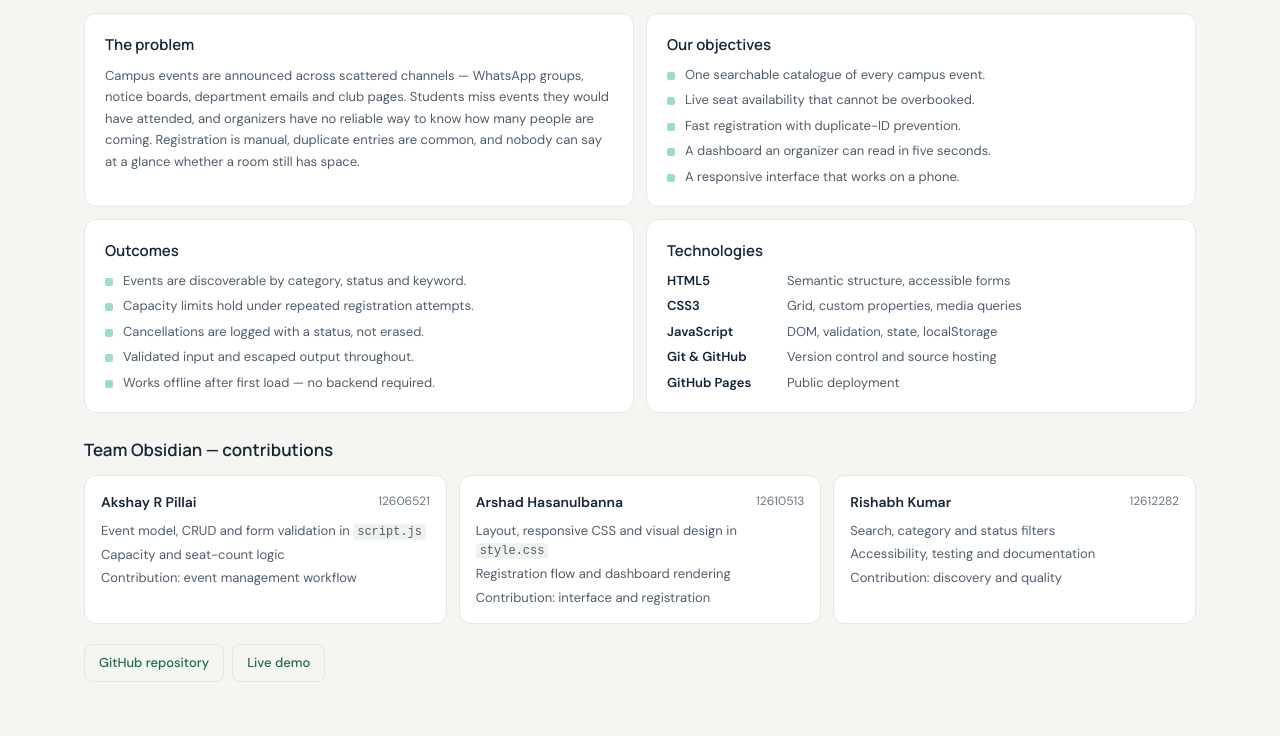
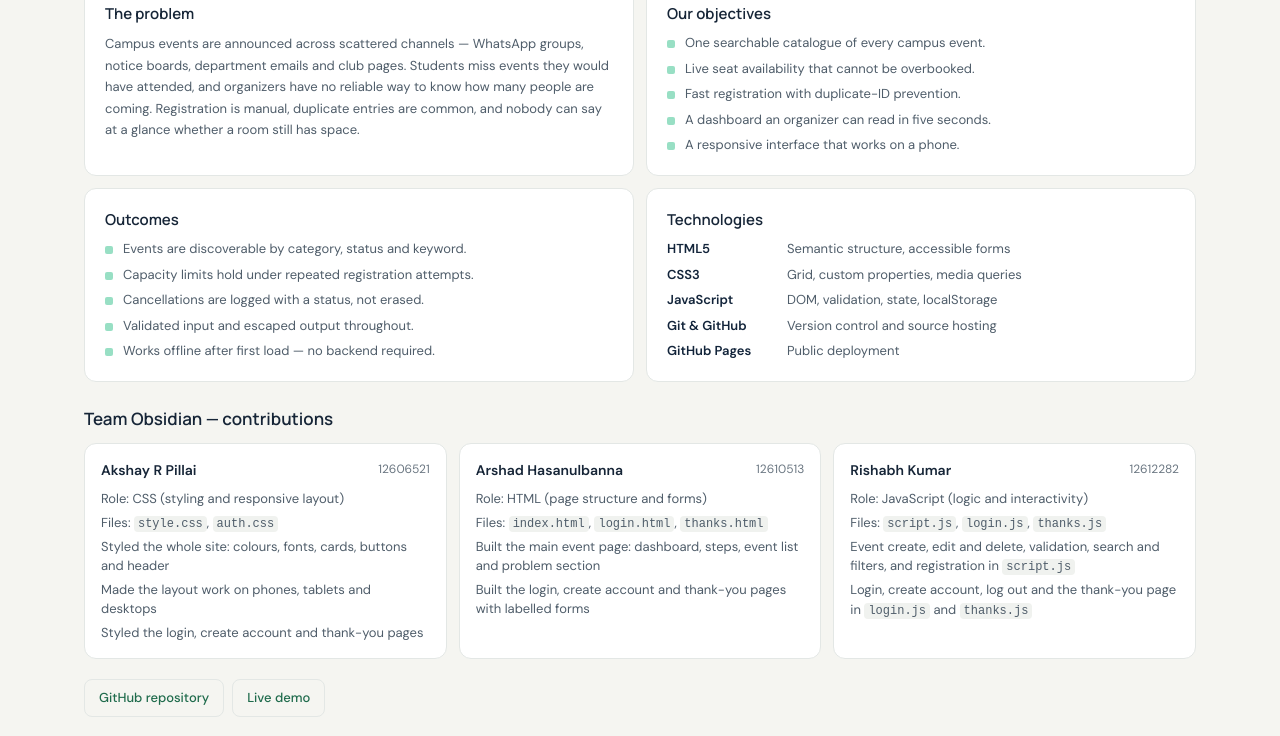
Before and after one commit to arshadhassan5615-sketch/Campus-Event-Discovery-Registration-Hub, a plain HTML site: page index.html in a window 1280 px wide. Shown: the part 1969-2705 px from the top of the page. Drawn offline with Linux system fonts and the light colour scheme; sample sign-in values are in the browser's storage.

Commit message:
docs: update team contributions and remove storage notes on index page
- Remove the "Saved in this browser" label from the dashboard heading
- Remove the paragraph about browser local storage under the steps
- Split team contributions: Arshad Hasanulbanna (HTML), Akshay R Pillai
  (CSS), Rishabh Kumar (JavaScript), with the files each one worked on

```diff
--- a/index.html
+++ b/index.html
@@ -52,7 +52,6 @@
     <section class="dashboard" id="dashboard" aria-labelledby="dashboard-heading">
       <div class="section-heading">
         <h2 id="dashboard-heading">Campus at a glance</h2>
-        <span class="note">Saved in this browser</span>
       </div>
       <dl class="stats">
         <div class="stat">
@@ -99,7 +98,6 @@
           <p>Name, student ID and email. Duplicate IDs are blocked, capacity is respected, and cancellations are recorded instead of silently deleted.</p>
         </li>
       </ol>
-      <p class="note how-note">All data stays in your browser's local storage — no server, no account, no data leaving your device.</p>
     </section>
 
     <section class="content-grid" aria-label="Manage and discover events">
@@ -249,25 +247,29 @@
         <article class="member">
           <h4>Akshay R Pillai <span>12606521</span></h4>
           <ul>
-            <li>Event model, CRUD and form validation in <code>script.js</code></li>
-            <li>Capacity and seat-count logic</li>
-            <li>Contribution: event management workflow</li>
+            <li>Role: CSS (styling and responsive layout)</li>
+            <li>Files: <code>style.css</code>, <code>auth.css</code></li>
+            <li>Styled the whole site: colours, fonts, cards, buttons and header</li>
+            <li>Made the layout work on phones, tablets and desktops</li>
+            <li>Styled the login, create account and thank-you pages</li>
           </ul>
         </article>
         <article class="member">
           <h4>Arshad Hasanulbanna <span>12610513</span></h4>
           <ul>
-            <li>Layout, responsive CSS and visual design in <code>style.css</code></li>
-            <li>Registration flow and dashboard rendering</li>
-            <li>Contribution: interface and registration</li>
+            <li>Role: HTML (page structure and forms)</li>
+            <li>Files: <code>index.html</code>, <code>login.html</code>, <code>thanks.html</code></li>
+            <li>Built the main event page: dashboard, steps, event list and problem section</li>
+            <li>Built the login, create account and thank-you pages with labelled forms</li>
           </ul>
         </article>
         <article class="member">
           <h4>Rishabh Kumar <span>12612282</span></h4>
           <ul>
-            <li>Search, category and status filters</li>
-            <li>Accessibility, testing and documentation</li>
-            <li>Contribution: discovery and quality</li>
+            <li>Role: JavaScript (logic and interactivity)</li>
+            <li>Files: <code>script.js</code>, <code>login.js</code>, <code>thanks.js</code></li>
+            <li>Event create, edit and delete, validation, search and filters, and registration in <code>script.js</code></li>
+            <li>Login, create account, log out and the thank-you page in <code>login.js</code> and <code>thanks.js</code></li>
           </ul>
         </article>
       </div>
```
